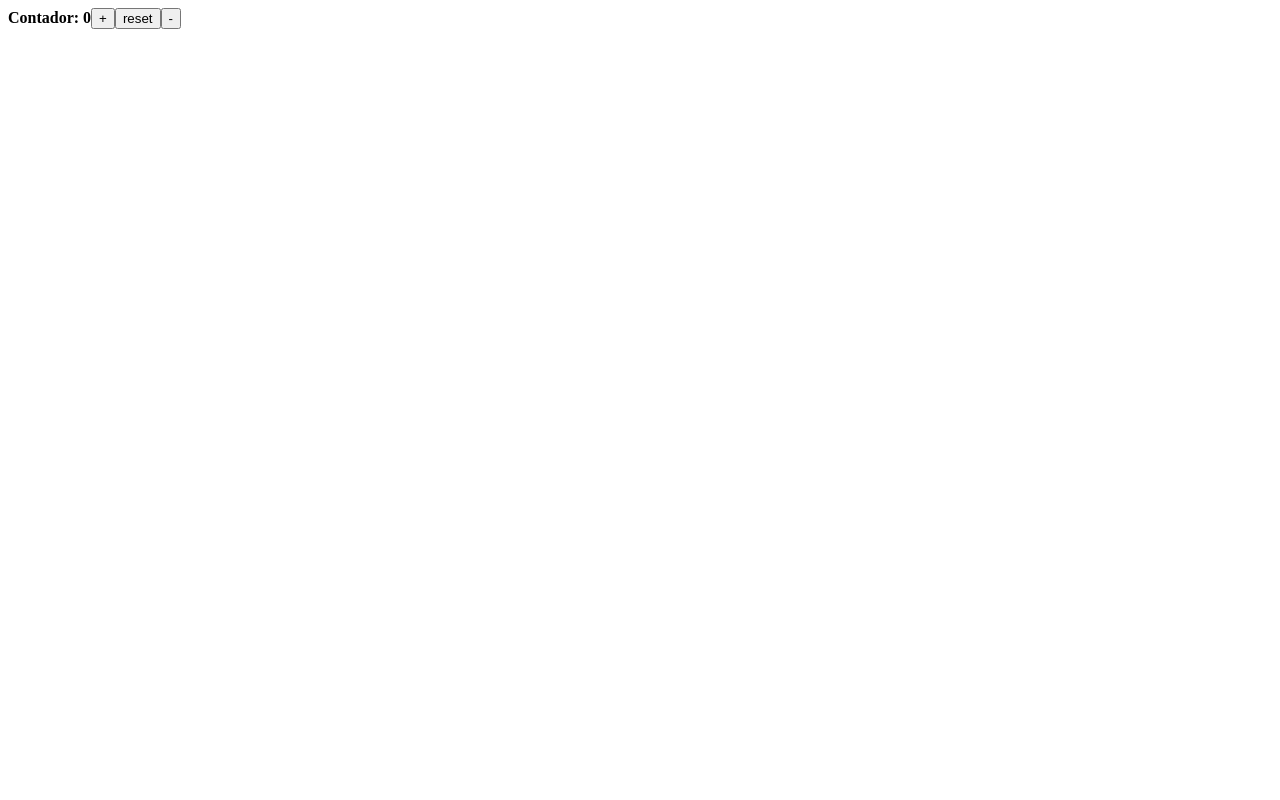
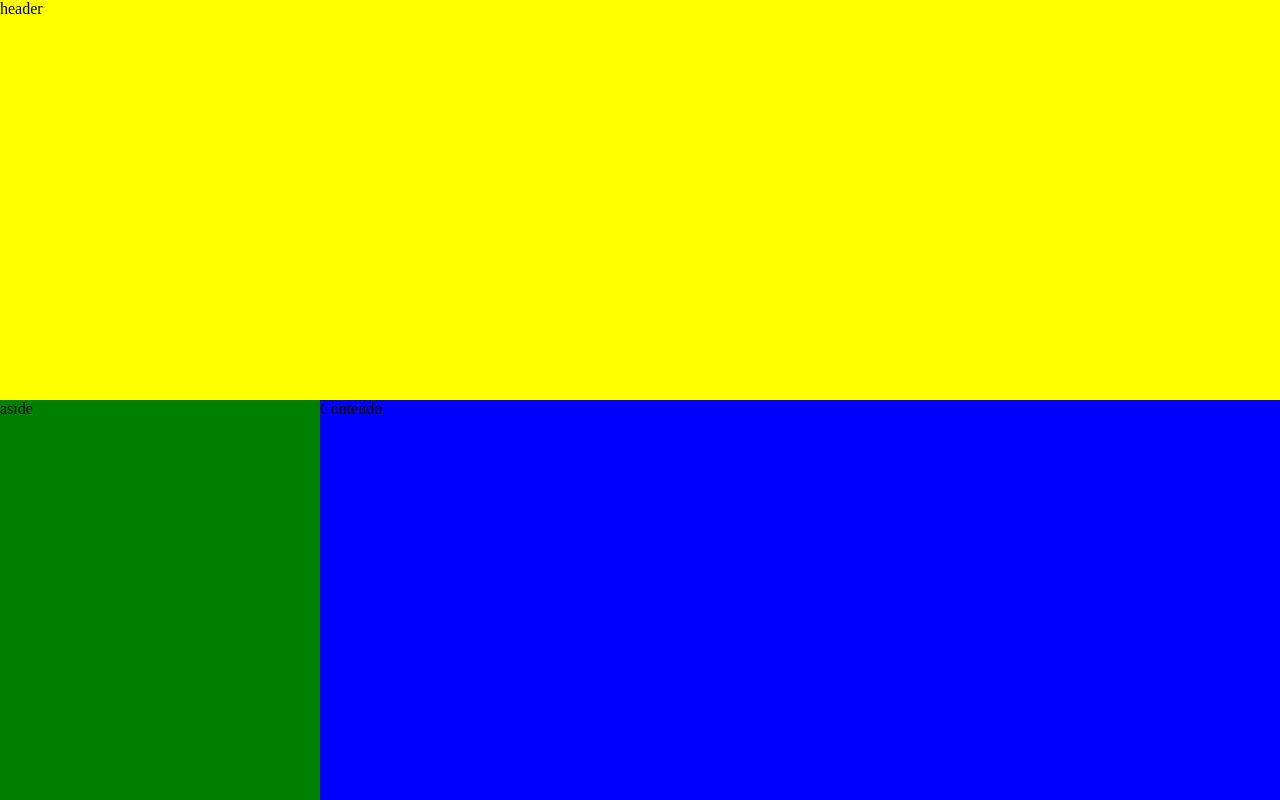
Before and after one commit to GabrielDavid1/GDTarget, a React (Vite) app: page / in a window 1280 px wide. Built offline with nearby package versions, Linux system fonts and the light colour scheme.

Commit message:
Struct style has been defined

```diff
--- a/package.json
+++ b/package.json
@@ -9,7 +9,6 @@
     "test": "jest"
   },
   "dependencies": {
-    "@stitches/react": "^1.2.8",
     "@testing-library/dom": "^8.19.1",
     "@testing-library/jest-dom": "^5.16.5",
     "@testing-library/react": "^13.4.0",
@@ -21,12 +20,14 @@
     "jest-environment-jsdom": "^29.3.1",
     "next": "^13.1.1",
     "react": "^18.2.0",
-    "react-dom": "^18.2.0"
+    "react-dom": "^18.2.0",
+    "styled-components": "^5.3.6"
   },
   "devDependencies": {
     "@testing-library/user-event": "^14.4.3",
     "@types/react": "^18.0.26",
     "@types/react-dom": "^18.0.9",
+    "@types/styled-components": "^5.1.26",
     "@vitejs/plugin-react": "^3.0.0",
     "typescript": "^4.9.3",
     "vite": "^4.0.0"
--- a/src/App.tsx
+++ b/src/App.tsx
@@ -1,19 +1,24 @@
-import { useReducer } from 'react'
-import ButtonComponent from "./components/ButtonComponent";
+import { useReducer } from "react";
+import { AppHeader,
+  AppContainer,
+  AppAside,
+  AppMain
+} from "./styles";
+import "./global.css";
 
-function init(initialCount:number) {
+function init(initialCount: number) {
   return {
     count: initialCount,
   };
 }
 
-function reducer(state:any, action:any) {
+function reducer(state: any, action: any) {
   switch (action.type) {
-    case 'increment':
-      return {count: state.count + 1};
-    case 'decrement':
-      return {count: state.count - 1};
-    case 'reset':
+    case "increment":
+      return { count: state.count + 1 };
+    case "decrement":
+      return { count: state.count - 1 };
+    case "reset":
       return init(action.payload);
     default:
       throw new Error();
@@ -25,22 +30,12 @@ function App() {
   const [state, dispatch] = useReducer(reducer, initialCount, init);
 
   return (
-    <div className="main">
-      <b >Contador: {state.count}</b>
-      <ButtonComponent
-        param={{type: "increment"}}
-        alterar={dispatch}
-      />
-      <ButtonComponent
-        param={{type: 'reset', payload: initialCount}}
-        alterar={dispatch}
-      />
-      <ButtonComponent
-        param={{type: "decrement"}}
-        alterar={dispatch}
-      />
-    </div>
+    <AppContainer>
+      <AppHeader>header</AppHeader>
+      <AppAside className="aside">aside</AppAside>
+      <AppMain className="main"> Conteúdo </AppMain>
+    </AppContainer>
   );
 }
 
-export default App
+export default App;
--- /dev/null
+++ b/src/global.css
@@ -0,0 +1,3 @@
+body {
+    margin:0 auto;
+}
--- /dev/null
+++ b/src/styles.ts
@@ -0,0 +1,24 @@
+import styled from "styled-components";
+
+export const AppContainer = styled.div`
+    display: flex;
+    width: 100%;
+    height: 100vh;
+    background-color: red;
+    flex-wrap: wrap;
+`;
+
+export const AppHeader = styled.header`
+    width: 100%;
+    background-color: yellow;
+`;
+
+export const AppAside = styled.aside`
+    width: 25%;
+    background-color: green;
+`;
+
+export const AppMain = styled.main`
+    width: 75%;
+    background-color: blue;
+`;
```
Also changed, not shown: src/styles/index.ts (deleted, +0 -18 lines), 1 other file (tests, documents, lock files or other folders).
